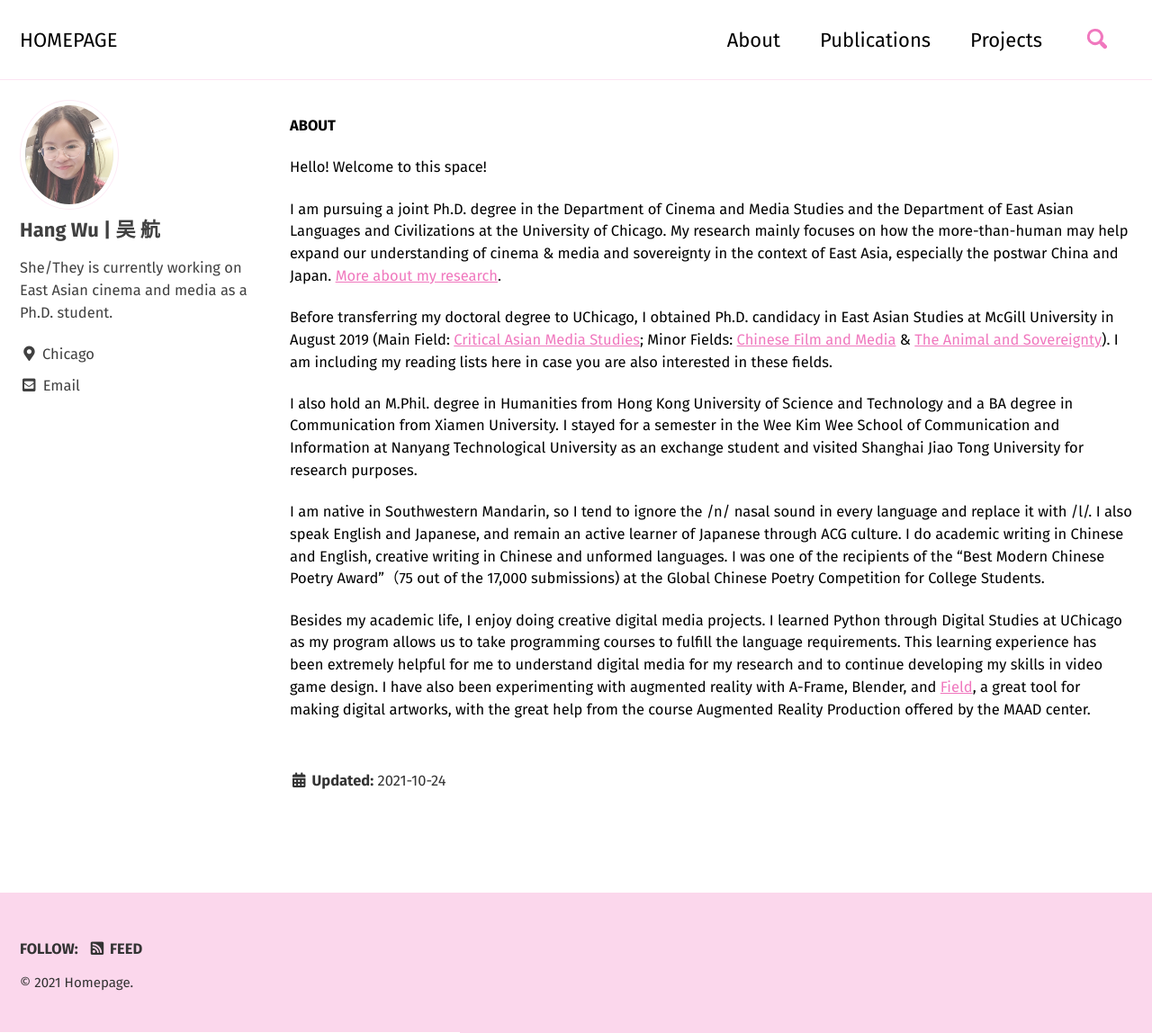
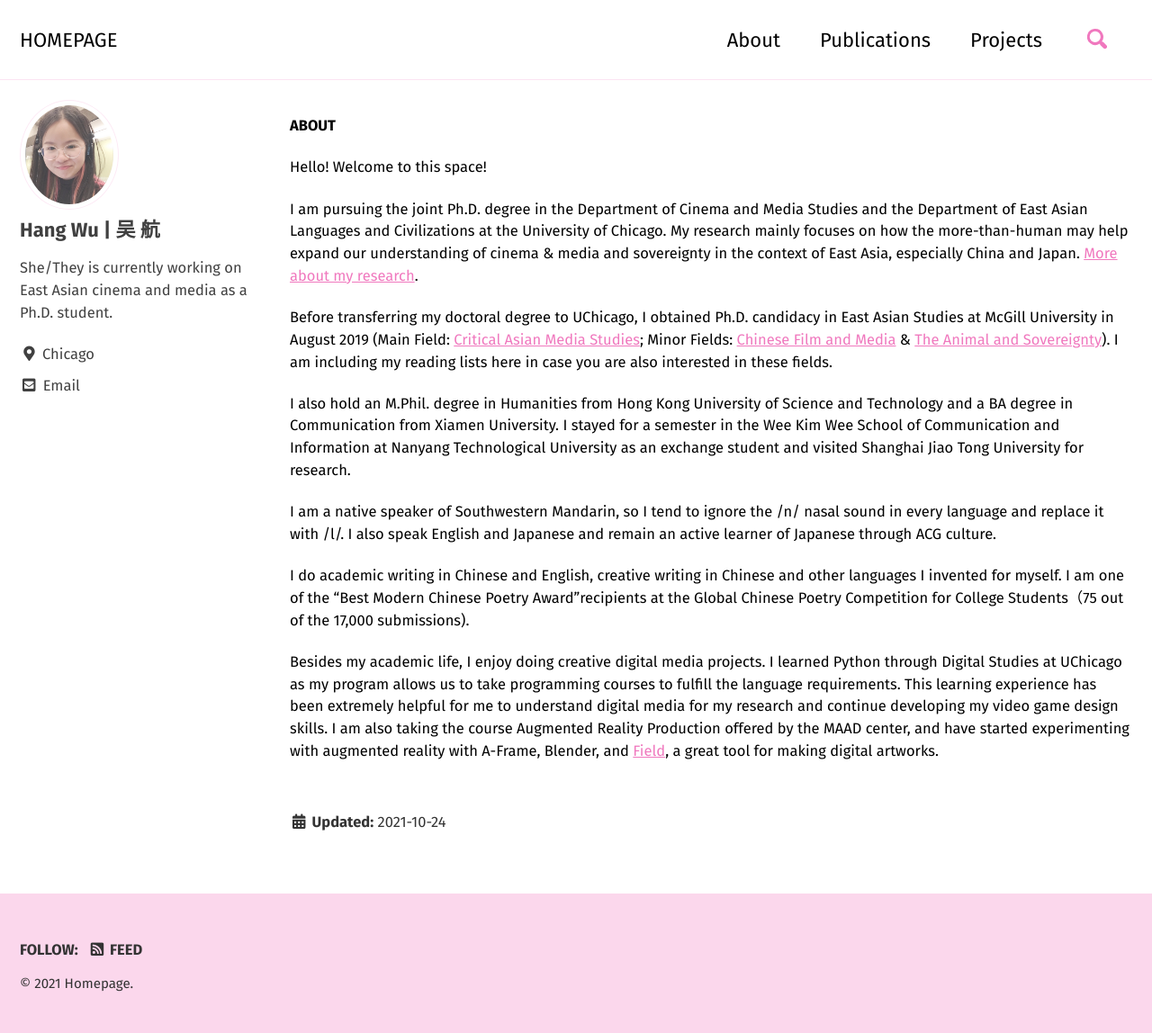
Before and after one commit to hangwu12/homepage, a Jekyll site: the page built from _pages/about.md, in a window 1280 px wide and 1148 px high. Shown: the whole window at 90% size. Built offline with Jekyll 4.4.1, drawn with Linux system fonts in a browser that asks for light colours; cached includes are drawn as plain includes.

Commit message:
Update about.md

```diff
--- a/_pages/about.md
+++ b/_pages/about.md
@@ -12,12 +12,14 @@ author_profile: true
 
 Hello! Welcome to this space!
 
-I am pursuing a joint Ph.D. degree in the Department of Cinema and Media Studies and the Department of East Asian Languages and Civilizations at the University of Chicago. My research mainly focuses on how the more-than-human may help expand our understanding of cinema & media and sovereignty in the context of East Asia, especially the postwar China and Japan. <a href="{{ site.baseurl }}/research/">More about my research</a>.
+I am pursuing the joint Ph.D. degree in the Department of Cinema and Media Studies and the Department of East Asian Languages and Civilizations at the University of Chicago. My research mainly focuses on how the more-than-human may help expand our understanding of cinema & media and sovereignty in the context of East Asia, especially China and Japan. <a href="{{ site.baseurl }}/research/">More about my research</a>.
 
 Before transferring my doctoral degree to UChicago, I obtained Ph.D. candidacy in East Asian Studies at McGill University in August 2019 (Main Field: <a href="{{ site.baseurl }}/main">Critical Asian Media Studies</a>; Minor Fields: <a href="{{ site.baseurl }}/minor-1">Chinese Film and Media</a> & <a href="{{ site.baseurl }}/minor-2">The Animal and Sovereignty</a>). I am including my reading lists here in case you are also interested in these fields.
 
-I also hold an M.Phil. degree in Humanities from Hong Kong University of Science and Technology and a BA degree in Communication from Xiamen University. I stayed for a semester in the Wee Kim Wee School of Communication and Information at Nanyang Technological University as an exchange student and visited Shanghai Jiao Tong University for research purposes.
+I also hold an M.Phil. degree in Humanities from Hong Kong University of Science and Technology and a BA degree in Communication from Xiamen University. I stayed for a semester in the Wee Kim Wee School of Communication and Information at Nanyang Technological University as an exchange student and visited Shanghai Jiao Tong University for research.
 
-I am native in Southwestern Mandarin, so I tend to ignore the /n/ nasal sound in every language and replace it with /l/. I also speak English and Japanese, and remain an active learner of Japanese through ACG culture. I do academic writing in Chinese and English, creative writing in Chinese and unformed languages. I was one of the recipients of the “Best Modern Chinese Poetry Award”（75 out of the 17,000 submissions) at the Global Chinese Poetry Competition for College Students.
+I am a native speaker of Southwestern Mandarin, so I tend to ignore the /n/ nasal sound in every language and replace it with /l/. I also speak English and Japanese and remain an active learner of Japanese through ACG culture.
 
-Besides my academic life, I enjoy doing creative digital media projects. I learned Python through Digital Studies at UChicago as my program allows us to take programming courses to fulfill the language requirements. This learning experience has been extremely helpful for me to understand digital media for my research and to continue developing my skills in video game design. I have also been experimenting with augmented reality with A-Frame, Blender, and <a href="http://openendedgroup.com/field/"> Field</a>, a great tool for making digital artworks, with the great help from the course Augmented Reality Production offered by the MAAD center.
+I do academic writing in Chinese and English, creative writing in Chinese and other languages I invented for myself. I am one of the “Best Modern Chinese Poetry Award”recipients at the Global Chinese Poetry Competition for College Students（75 out of the 17,000 submissions).
+
+Besides my academic life, I enjoy doing creative digital media projects. I learned Python through Digital Studies at UChicago as my program allows us to take programming courses to fulfill the language requirements. This learning experience has been extremely helpful for me to understand digital media for my research and continue developing my video game design skills. I am also taking the course Augmented Reality Production offered by the MAAD center, and have started experimenting with augmented reality with A-Frame, Blender, and <a href="http://openendedgroup.com/field/"> Field</a>, a great tool for making digital artworks.
```
